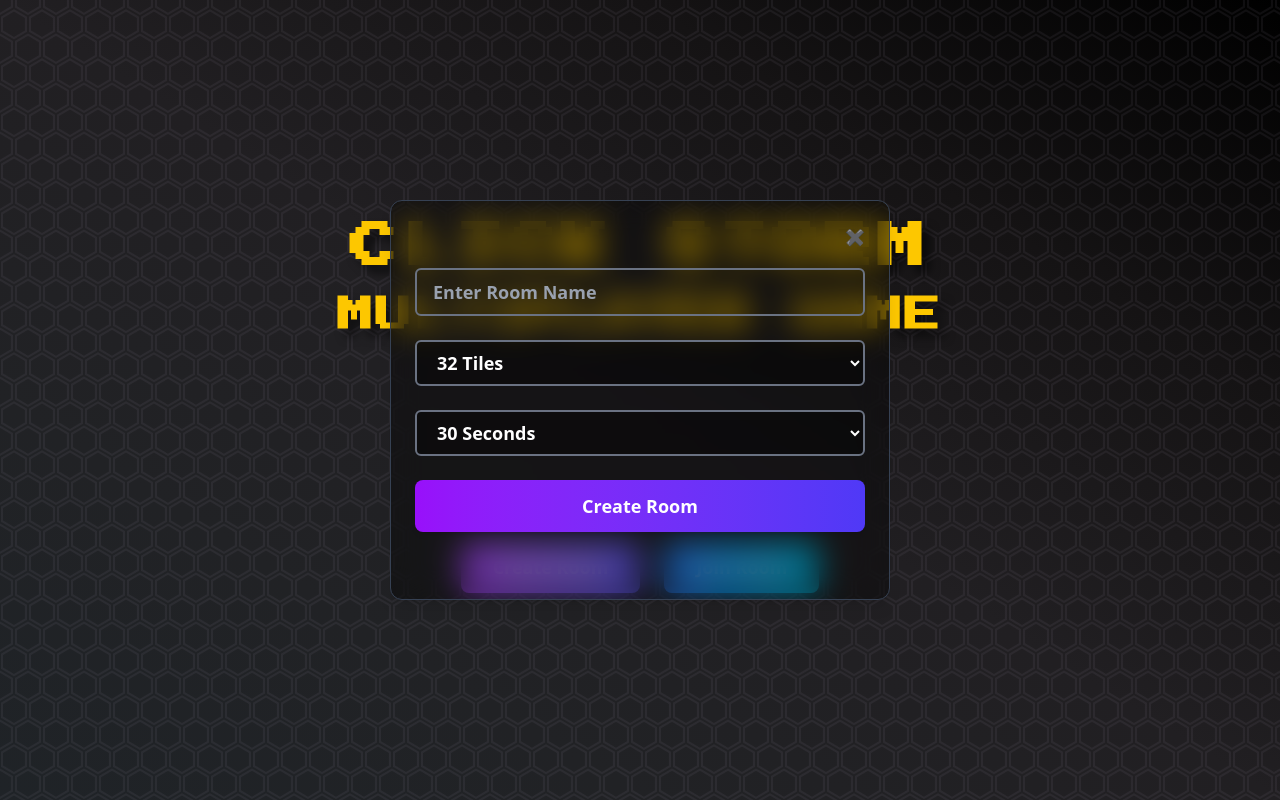
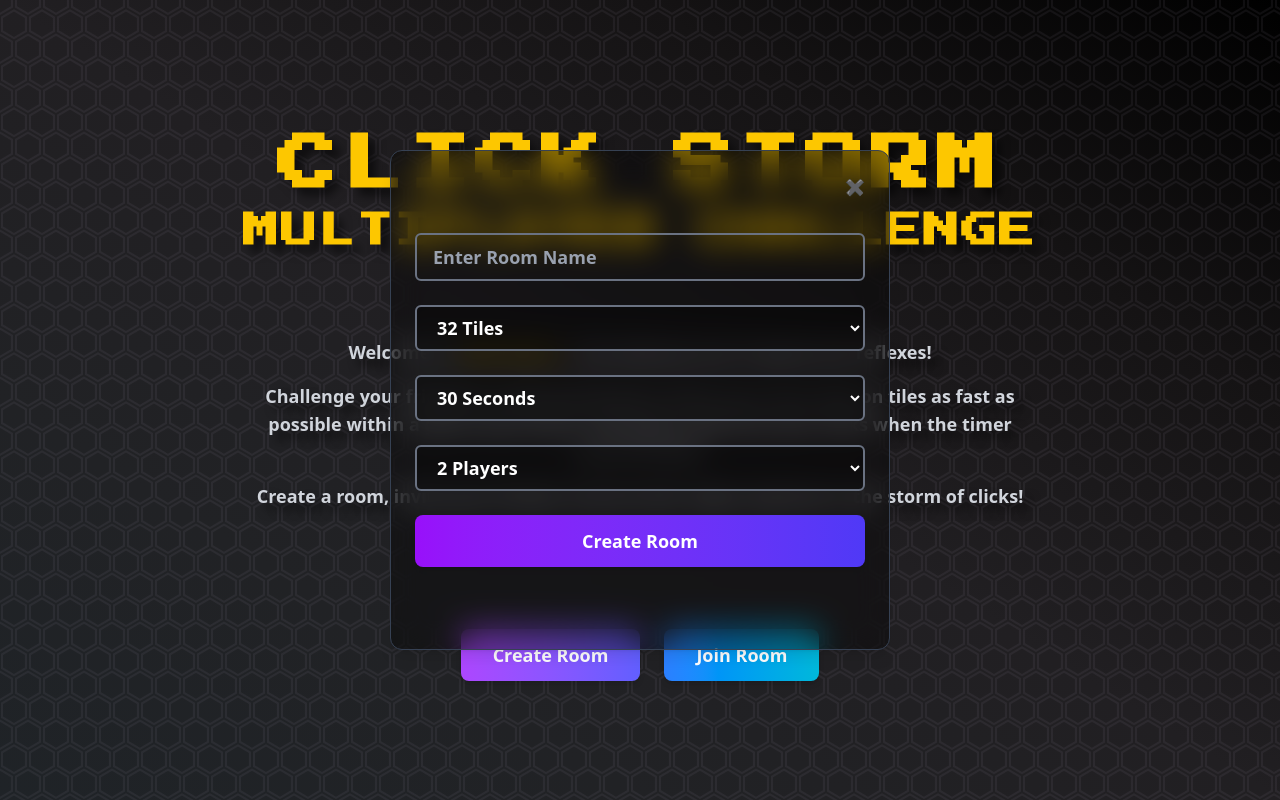
Before and after one commit to RitickLath/Click-Storm, a React (Vite) app in the folder Frontend/: page / in a window 1280 px wide. Both pictures are taken after a click on the button "Create Room". Built offline with nearby package versions, Linux system fonts and the light colour scheme; a web font is replaced by a local one.

Commit message:
Create Room Number of player & Game description

```diff
--- a/Frontend/src/component/CreateRoom.tsx
+++ b/Frontend/src/component/CreateRoom.tsx
@@ -9,12 +9,15 @@ const CreateRoom: React.FC<PropType> = ({ changeState, title }) => {
   const inputRef = useRef<HTMLInputElement | null>(null);
   const tileRef = useRef<HTMLSelectElement | null>(null);
   const timeRef = useRef<HTMLSelectElement | null>(null);
+  const playerRef = useRef<HTMLSelectElement | null>(null);
 
   const handleCreate = () => {
     console.log("Room Name:", inputRef.current?.value || "No Room Name");
     console.log("Tiles:", tileRef.current?.value || "32");
     console.log("Time:", timeRef.current?.value || "30");
+    console.log("Players:", playerRef.current?.value || "2");
   };
+
   const handleJoin = () => {
     console.log("Room Name:", inputRef.current?.value || "No Room Name");
   };
@@ -23,7 +26,7 @@ const CreateRoom: React.FC<PropType> = ({ changeState, title }) => {
     <div className="z-10 absolute inset-0 flex items-center justify-center">
       <div
         className={`relative w-[500px] ${
-          title === "Create Room" ? "h-[400px]" : "h-[300px]"
+          title === "Create Room" ? "h-[500px]" : "h-[300px]"
         } bg-black/40 backdrop-blur-lg border border-gray-700 rounded-xl shadow-lg p-6 flex flex-col items-center justify-center space-y-6`}
       >
         {/* Close Button */}
@@ -64,12 +67,24 @@ const CreateRoom: React.FC<PropType> = ({ changeState, title }) => {
               <option value="45">45 Seconds</option>
               <option value="60">60 Seconds</option>
             </select>
+
+            {/* Select Number of Players */}
+            <select
+              ref={playerRef}
+              className="w-full px-4 py-2 text-lg bg-black/40 text-white border-2 border-gray-500 rounded-md outline-none focus:border-purple-500"
+            >
+              <option className="" value="2">
+                2 Players
+              </option>
+              <option value="3">3 Players</option>
+              <option value="4">4 Players</option>
+            </select>
           </>
         )}
 
         {/* Create/Join Button */}
         <button
-          onClick={title == "Create Room" ? handleCreate : handleJoin}
+          onClick={title === "Create Room" ? handleCreate : handleJoin}
           className="w-full py-3 text-lg font-semibold text-white bg-gradient-to-r from-purple-600 to-indigo-600 rounded-lg shadow-md transition-all duration-300 transform hover:scale-105 hover:shadow-xl"
         >
           {title}
--- a/Frontend/src/routes/Home.tsx
+++ b/Frontend/src/routes/Home.tsx
@@ -7,18 +7,38 @@ const Home = () => {
 
   return (
     <div className="pt-12 px-4 sm:px-6 lg:px-12 flex flex-col items-center justify-evenly h-screen text-yellow-400 font-semibold">
-      {/* Modal for Create/Join  */}
+      {/* Modal for Create/Join */}
       {create && <CreateRoom title="Create Room" changeState={setCreate} />}
       {join && <CreateRoom title="Join Room" changeState={setJoin} />}
 
       <div className="text-center">
-        <h1 className="font-start text-3xl sm:text-5xl tracking-widest">
+        <h1 className="font-start text-3xl sm:text-6xl tracking-widest">
           CLICK STORM
         </h1>
-        <h2 className="pt-6 font-start text-2xl text-center sm:text-4xl tracking-wider">
-          MULTIPLAYER GAME
+        <h2 className="pt-4 font-start text-2xl sm:text-4xl tracking-wider">
+          MULTIPLAYER CHALLENGE
         </h2>
       </div>
+
+      {/* Game Description */}
+      <div className="max-w-3xl text-center text-lg text-gray-300 space-y-4">
+        <p>
+          Welcome to{" "}
+          <span className="text-yellow-400 font-bold">Click Storm</span> – the
+          ultimate test of speed and reflexes!
+        </p>
+        <p>
+          Challenge your friends in a fast-paced game where you must click on
+          tiles as fast as possible within a given time frame. The player with
+          the most clicks when the timer runs out wins!
+        </p>
+        <p>
+          Create a room, invite your friends, and see who reigns supreme in the
+          storm of clicks!
+        </p>
+      </div>
+
+      {/* Action Buttons */}
       <div className="flex flex-col space-y-6 sm:flex-row sm:space-x-6 sm:space-y-0 justify-center items-center p-8">
         <button
           onClick={() => setCreate(!create)}
```
